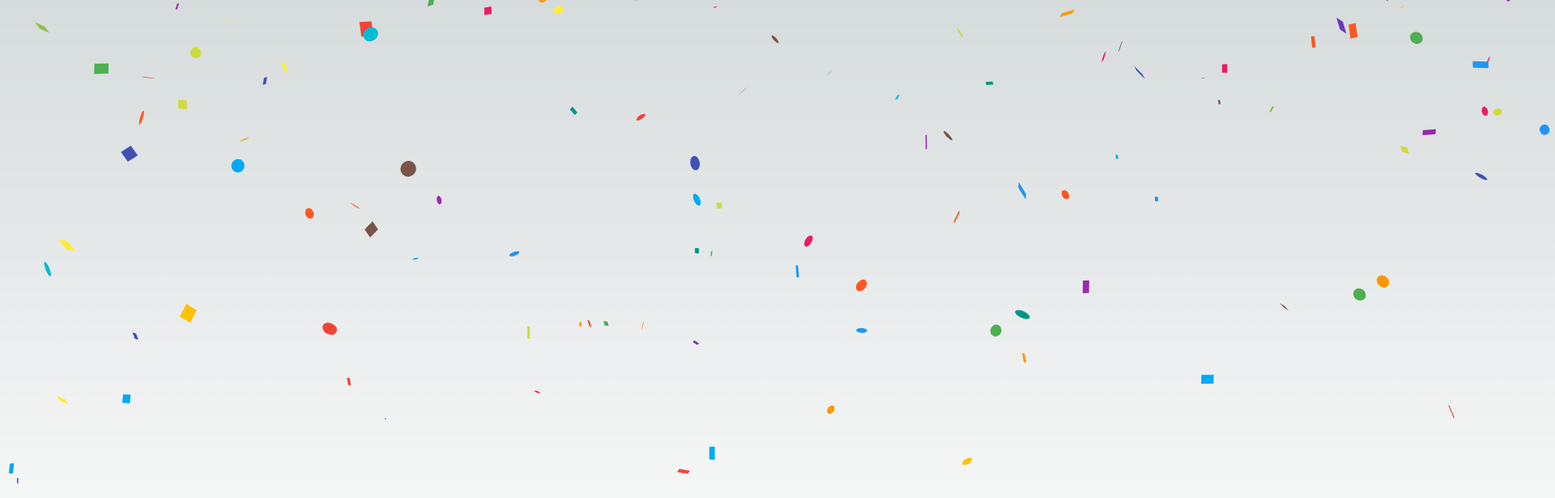
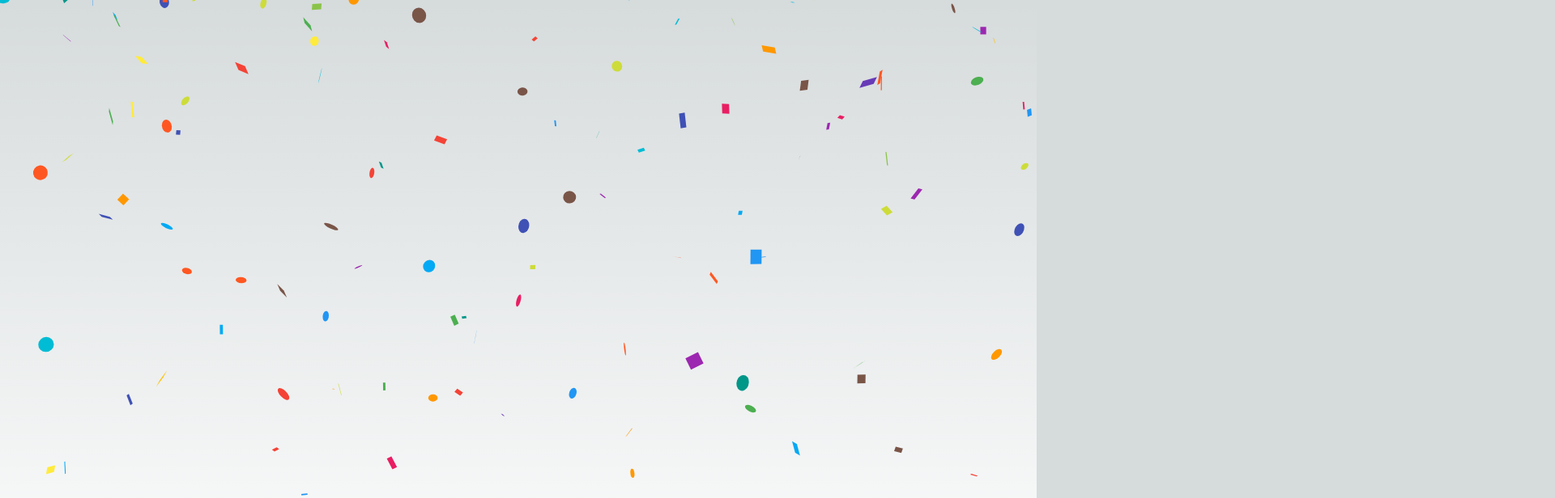
Before and after one commit to Jacob-CZ/wordle, a Next.js app: page /correct in a window 1280 px wide. Shown: the top 616 px of the page at 81% size, 1920 px wide, since content can reach past the window. Built offline with nearby package versions, Linux system fonts and the light colour scheme.

Commit message:
holly molly

```diff
--- a/app/correct/page.tsx
+++ b/app/correct/page.tsx
@@ -1,14 +1,15 @@
 "use client"
-import React from 'react'
 import Confetti from 'react-confetti'
 
 export default function Page() {
+  const { innerWidth: width, innerHeight: height } = window;
+
   return (
     <main className=' h-screen w-screen overflow-hidden'>
-    <Confetti
-      width={1920}
-      height={900}
-    />
+      <Confetti
+        width={width}
+        height={height}
+      />
     </main>
   )
 }
```
